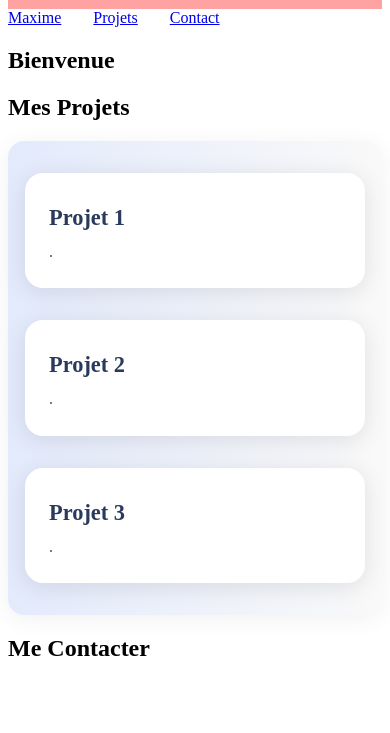
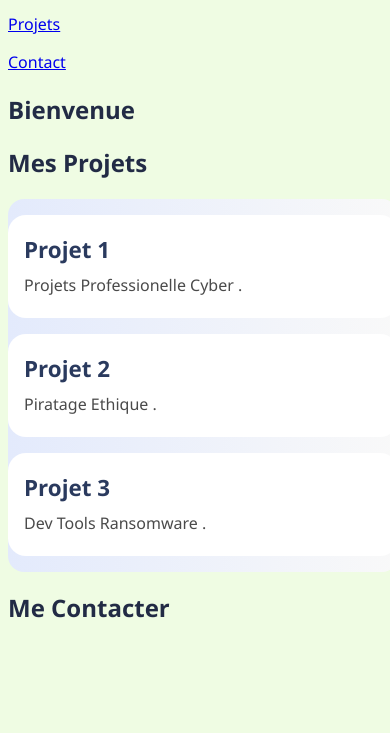
Before and after one commit to Kzlmov/portefolio-ciel-Maxime, a plain HTML site: page index.html in a window 390 px wide. Shown: the part 111-844 px from the top of the page. Drawn offline with Linux system fonts and the light colour scheme.

Commit message:
feat: Finalisation de la galerie de projets

```diff
--- a/index.html
+++ b/index.html
@@ -31,15 +31,15 @@
             <div class="gallery">
                 <div class="card">
                     <h3>Projet 1</h3>
-                    <p> .</p>
+                    <p>Projets Professionelle Cyber  .</p>
                 </div>
                 <div class="card">
                     <h3>Projet 2</h3>
-                    <p> .</p>
+                    <p>Piratage Ethique .</p>
                 </div>
                 <div class="card">
                     <h3>Projet 3</h3>
-                    <p> .</p>
+                    <p>Dev Tools Ransomware .</p>
                 </div>
             </div>
         </section>
--- a/style.css
+++ b/style.css
@@ -4,10 +4,10 @@
     flex-wrap: wrap;
     gap: 2rem;
     justify-content: center;
-    padding: 2rem 0;
+    padding: 4rem 0 5rem 0;
     background: linear-gradient(90deg, #e3eafc 0%, #f9f9f9 100%);
     border-radius: 16px;
-    box-shadow: 0 4px 24px rgba(0,0,0,0.06);
+    /* box-shadow retiré pour un style plus épuré */
 }
 
 .card {
@@ -15,9 +15,9 @@
     max-width: 340px;
     min-width: 280px;
     background: white;
-    padding: 2rem 1.5rem 1.5rem 1.5rem;
+    padding: 3rem 2.5rem 2.5rem 2.5rem;
     border-radius: 18px;
-    box-shadow: 0 4px 24px rgba(0,0,0,0.10);
+    /* box-shadow retiré pour un style plus épuré */
     box-sizing: border-box;
     display: flex;
     flex-direction: column;
@@ -28,7 +28,7 @@
 
 .card:hover {
     transform: translateY(-8px) scale(1.03);
-    box-shadow: 0 8px 32px rgba(0,0,0,0.15);
+    /* box-shadow retiré pour un style plus épuré */
 }
 
 .card h3 {
@@ -44,7 +44,6 @@
     font-size: 1rem;
     line-height: 1.6;
 }
-}
 
 
 body {
@@ -58,7 +57,8 @@ body {
 
 header, nav, main, footer {
     margin: 0 auto;
-    max-width: 900px;
+    max-width: 1400px;
+    width: 100%;
 }
 
 header {
@@ -76,3 +76,32 @@ nav ul {
     margin: 0;
     padding: 0;
 }
+
+@media (max-width: 768px) {
+    header {
+        flex-direction: column;
+        align-items: stretch;
+        padding: 1.5rem 1rem;
+        gap: 1.5rem;
+    }
+    nav ul {
+        flex-direction: column;
+        gap: 1rem;
+        align-items: flex-start;
+        width: 100%;
+    }
+    .gallery {
+        gap: 1rem;
+        padding: 1rem 0;
+    }
+    .card {
+        min-width: 90vw;
+        max-width: 100vw;
+        padding: 1.2rem 1rem;
+    }
+    main, header, nav, footer {
+        max-width: 100vw;
+        margin: 0;
+        padding: 0 0.5rem;
+    }
+}
```
